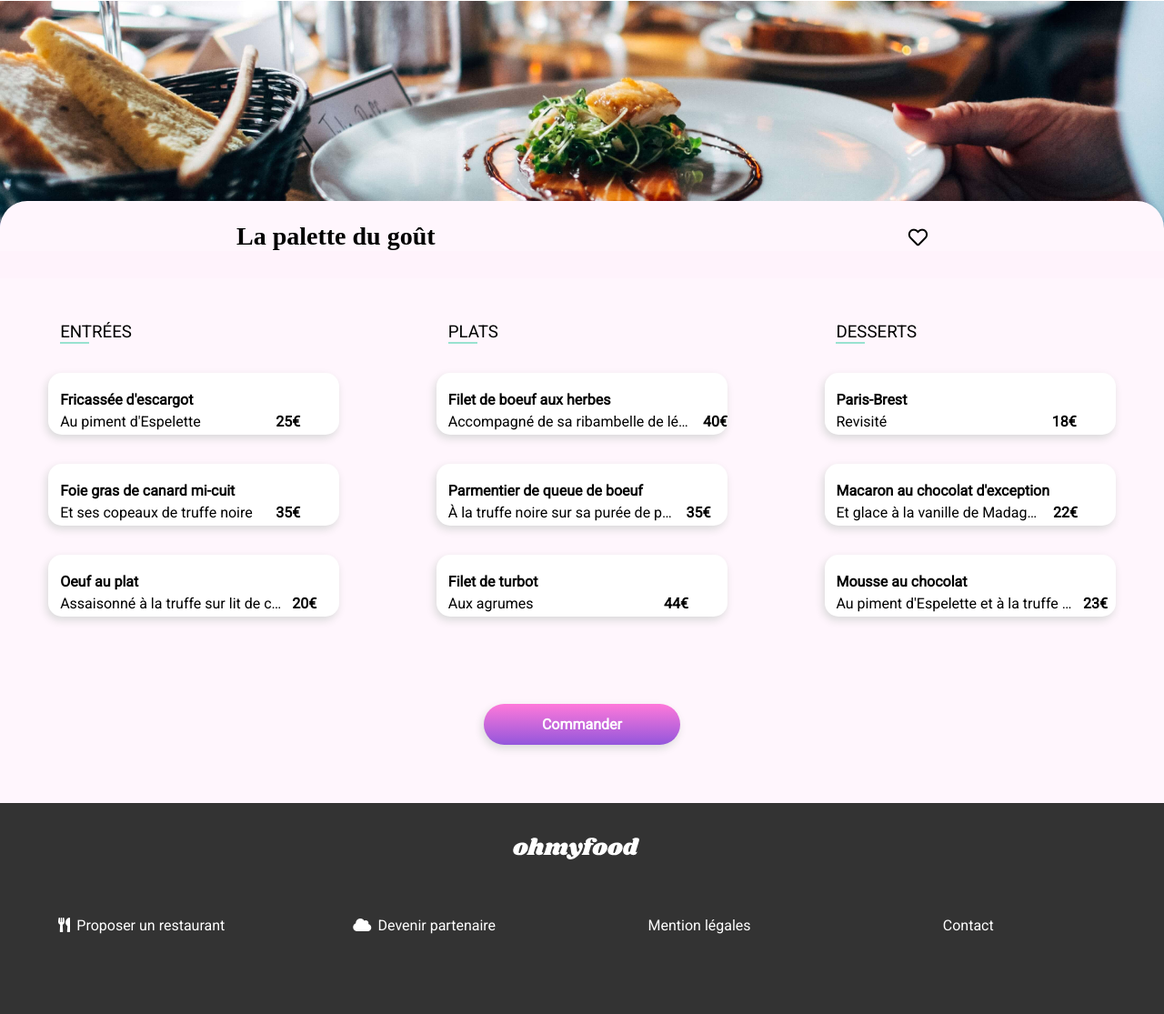
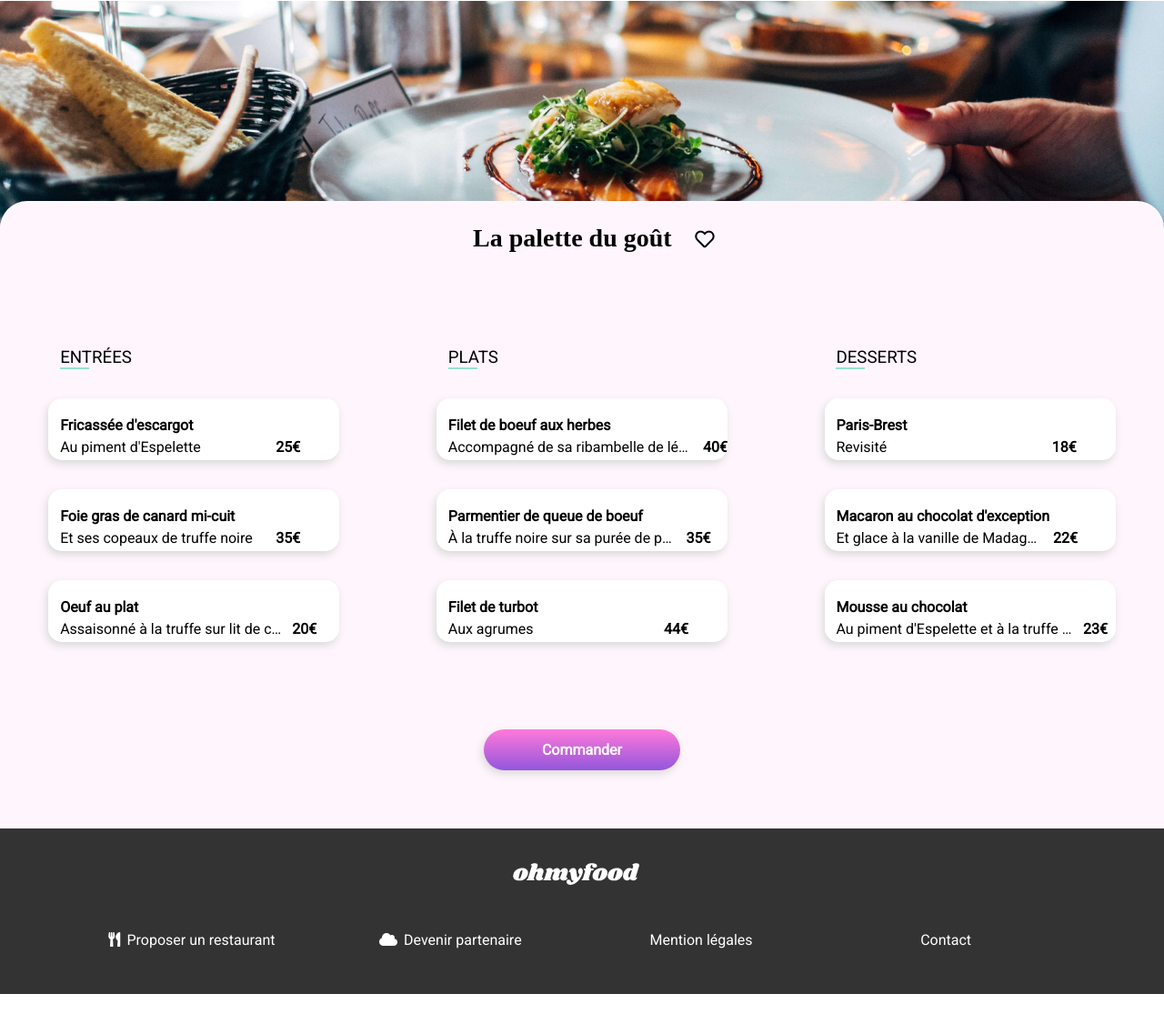
Before and after one commit to JohnMFY/2021_P3_OC_OhMyFood, a plain HTML site: page menu_resto_1.html in a window 1280 px wide. Shown: the part 76-1191 px from the top of the page at 91% size. After the commit the page ends 1169 px from the top, so only its background shows below. Drawn offline with Linux system fonts and the light colour scheme; a web font is replaced by a local one.

Commit message:
work in progress media & link e-mail on contact

```diff
--- a/menu_resto_1.html
+++ b/menu_resto_1.html
@@ -143,7 +143,7 @@
             <li><a href="#"><i class="fas fa-utensils"></i>Proposer un restaurant</a></li>
             <li><a href="#"><i class="fas fa-cloud"></i>Devenir partenaire</a></li>
             <li><a href="#">Mention légales</a></li>
-            <li><a href="#">Contact</a></li>
+            <li><a href="mailto:ohmyfood@yummail.com">Contact</a></li>
         </ul>
     </footer>
 </body>
--- a/scss/base/_typo.scss
+++ b/scss/base/_typo.scss
@@ -57,3 +57,13 @@ main{
         }
     }
 }
+
+@media screen and (min-width:768px){
+    .under-header-menu{
+        h2{
+            padding: 0% 2%;
+            margin-top: 2%;
+            margin-bottom: 2%;
+        }
+    }
+}
--- a/scss/components/_btn.scss
+++ b/scss/components/_btn.scss
@@ -14,3 +14,10 @@
         color: $primary-color;
     }
 }
+
+@media screen and (min-width:768px){
+    .btn-primary{
+        padding: 1% 5%;
+        margin: 5% auto;
+    }
+}
--- a/scss/layout/_footer.scss
+++ b/scss/layout/_footer.scss
@@ -11,7 +11,7 @@ footer{
         padding: 0%;
         margin: 0% 0% 5% 5%;
         li{
-            padding: 2% 0% 2% 0%;
+            padding: 2% 0%;
             .fas{
                 margin-right: 3%;
             }
@@ -21,3 +21,26 @@ footer{
         }
     }
 }
+
+@media screen and (min-width:768px){
+    footer{
+        h3{
+            width: 33%;
+            margin: 3% 33%;
+            display: flex;
+            justify-content: space-around;
+        }
+        ul{
+            display: flex;
+            flex-flow: row nowrap;
+            justify-content: space-around;
+            margin: 0% 0% 3% 7%;
+
+            li{
+                width: 20%;
+                padding: 1% 0%;
+
+            }
+        }
+    }
+}
--- a/scss/layout/_menu.scss
+++ b/scss/layout/_menu.scss
@@ -5,7 +5,7 @@
 
 .under-header-menu{
     width: 100%;
-    background: lighten($secondary-color, 24%);
+    background: lighten($secondary-color, 24.5%);
     figure{
         display: flex;
         flex-flow: row wrap;
@@ -72,7 +72,7 @@
         @include card;
         @include shadow;
         overflow: hidden;
-        animation: landing 500ms ease-in;
+        animation: landing 1000ms ease-in-out;
     }
     article:hover{
         .section-menu__text{
@@ -94,7 +94,13 @@
 
 
 @media screen and (min-width:768px){
-
+    .under-header-menu{
+        figure{
+            figcaption{
+            justify-content: center;
+            }
+        }
+    }
     .section-menu{
         flex-flow:row wrap;
         justify-content: space-around;
@@ -105,27 +111,5 @@
             margin: 10% auto;
             }
         }
-
-    }
-    .btn-primary{
-        padding: 1% 5%;
-        margin: 5% auto;
-    }
-
-    footer{
-        h3{
-            width: 33%;
-            margin: 3% 33%;
-            display: flex;
-            justify-content: space-around;
-        }
-        ul{
-            display: flex;
-            flex-flow: row nowrap;
-            justify-content: space-between;
-            li{
-                width: 20%;
     }
 }
-    }
-}
--- a/scss/utils/_keyframe.scss
+++ b/scss/utils/_keyframe.scss
@@ -2,10 +2,17 @@
     0%{
         opacity: 0;
         transform-origin: top;
+        transform: translateY(100px) ;
+    }
+
+    50%{
+        opacity: 0;
+        transform: translateY(50px);
     }
 
     100%{
         opacity: 1;
         transform-origin: top;
+        transform: translateY(0);
     }
 }
```
Also changed, not shown: index.html (+1 -1 lines), menu_resto_2.html (+1 -1 lines), menu_resto_3.html (+1 -1 lines), menu_resto_4.html (+1 -1 lines), scss/style.css, 1 other file. Lines whose indentation alone changed are shown as unchanged.
